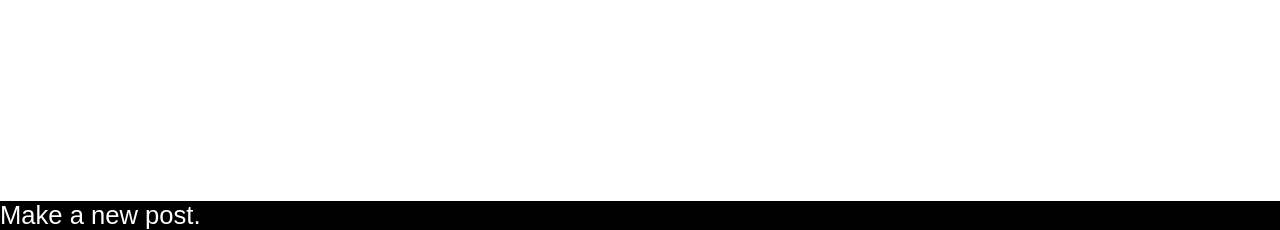
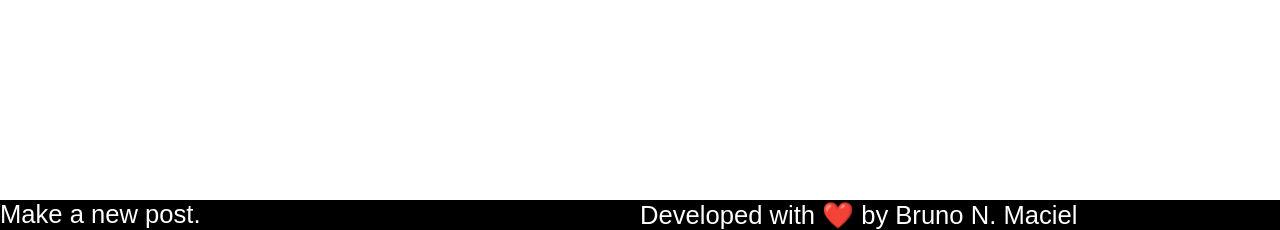
Before and after one commit to macielti/basic-blog-exercise, a Python web app: template templates/base.html in a window 1280 px wide. Shown: the part 570-800 px from the top of the page. Run offline with Jinja, Linux system fonts and the light colour scheme; the template is opened without the code that fills it, so the values that code supplies are empty.

Commit message:
Added my github profile in the footer.

```diff
--- a/css/style.css
+++ b/css/style.css
@@ -50,6 +50,8 @@
 }
 
 .footer {
+    display: grid;
+    grid-template: 1fr / 1fr 1fr;
     height: auto;
     grid-column: 1 / -1;
     align-self: baseline;
--- a/templates/base.html
+++ b/templates/base.html
@@ -16,6 +16,7 @@
             </div>
             <div class="footer">
                 <a href="/new-post">Make a new post.</a>
+                <a href="https://github.com/macielti" target="_blank">Developed with ❤️ by Bruno N. Maciel</a>
             </div>
         </div>
     </body>
```
Also changed, not shown: 1 other file.
